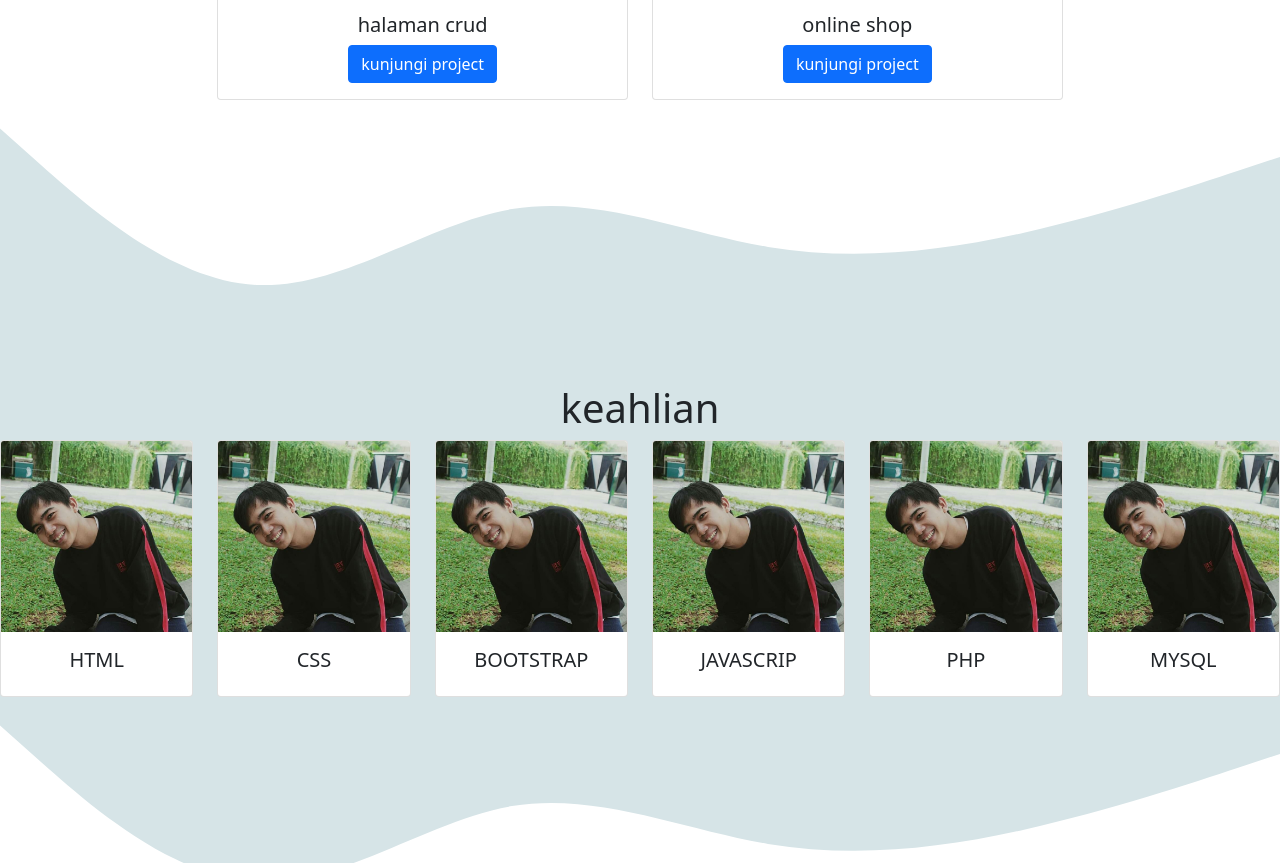
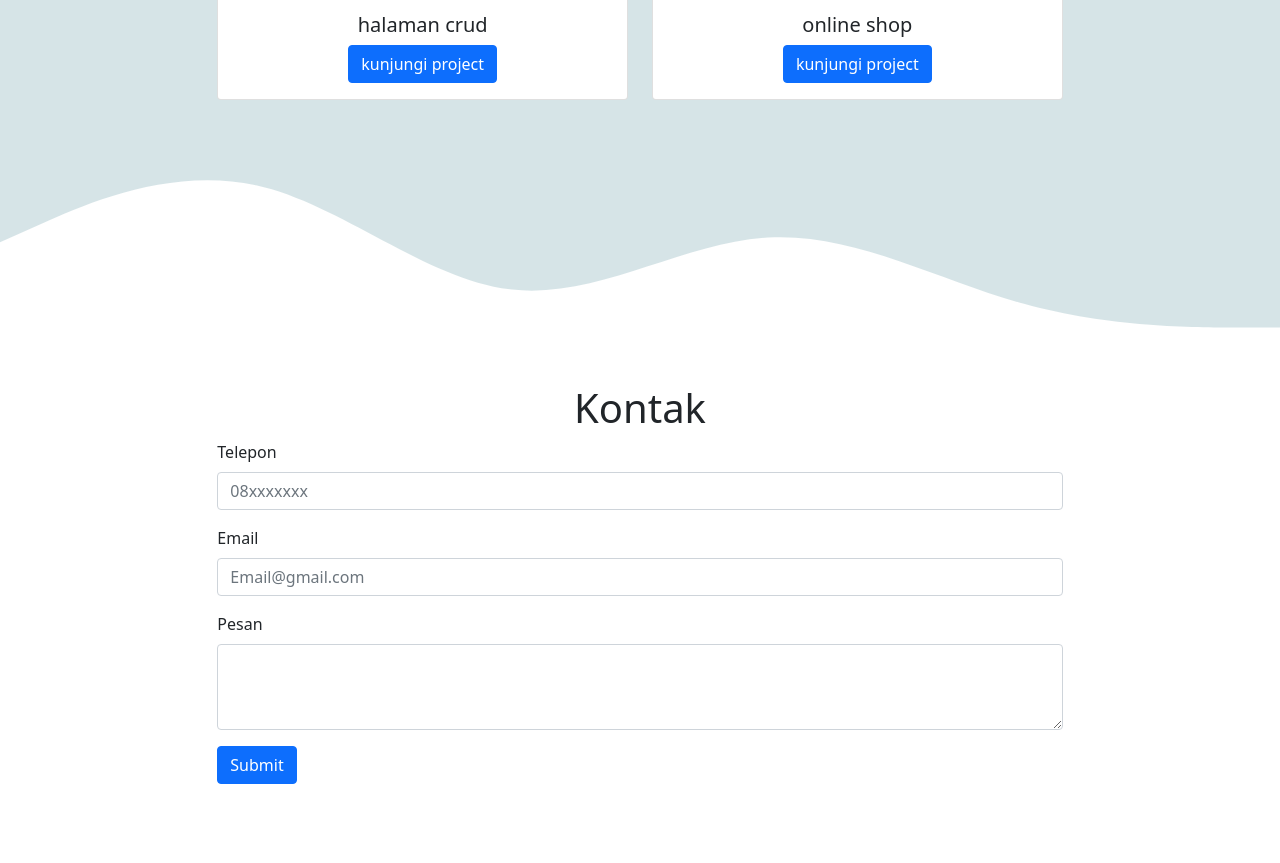
Before and after one commit to agusssetiiawan/agusssetiiawan.github.io, a plain HTML site: page index.html in a window 1280 px wide. Shown: the part 1937-2800 px from the top of the page. Drawn offline with nearby package versions, Linux system fonts and the light colour scheme.

Commit message:
menambahkan file dan memodif

```diff
--- a/css/style.css
+++ b/css/style.css
@@ -1,10 +1,15 @@
 
 
-#tentang {
+.jumbotron {
 	background-color: #d6e4e7;
 }
 
 
-#keahlian{
+#project{
 	background-color: #d6e4e7;
 }
+
+footer {
+	background-color:#0d6efd;
+	height:90px;;
+}
--- a/index.html
+++ b/index.html
@@ -35,9 +35,6 @@
                   <a class="nav-link  me-2" href="#project">project</a>
                 </li>
                 <li class="nav-item">
-                  <a class="nav-link  me-2" href="#keahlian">keahlian</a>
-                </li>
-                <li class="nav-item">
                   <a class="nav-link  me-2" href="#kontak">kontak</a>
                 </li>
               </ul>
@@ -50,7 +47,7 @@
           <img src="img/gambar.jpeg" alt="fotoku" class="rounded-circle img-thumbnail" width="200px">
           <h1 class="display-4 ">Agus setiawan</h1>
           <p class="lead">Web developer || Visual merchandiser</p>
-          <svg xmlns="http://www.w3.org/2000/svg" viewBox="0 0 1440 320"><path fill="#d6e4e7" fill-opacity="1" d="M0,160L34.3,160C68.6,160,137,160,206,181.3C274.3,203,343,245,411,234.7C480,224,549,160,617,138.7C685.7,117,754,139,823,165.3C891.4,192,960,224,1029,234.7C1097.1,245,1166,235,1234,224C1302.9,213,1371,203,1406,197.3L1440,192L1440,320L1405.7,320C1371.4,320,1303,320,1234,320C1165.7,320,1097,320,1029,320C960,320,891,320,823,320C754.3,320,686,320,617,320C548.6,320,480,320,411,320C342.9,320,274,320,206,320C137.1,320,69,320,34,320L0,320Z"></path></svg>
+         <svg xmlns="http://www.w3.org/2000/svg" viewBox="0 0 1440 320"><path fill="white" fill-opacity="1" d="M0,160L48,138.7C96,117,192,75,288,96C384,117,480,203,576,213.3C672,224,768,160,864,154.7C960,149,1056,203,1152,229.3C1248,256,1344,256,1392,256L1440,256L1440,320L1392,320C1344,320,1248,320,1152,320C1056,320,960,320,864,320C768,320,672,320,576,320C480,320,384,320,288,320C192,320,96,320,48,320L0,320Z"></path></svg>
         </div>
 <!-- akhir jumbotrion -->
 
@@ -71,16 +68,17 @@
             </div>
              <div class="row justify-content-center ">
             <div class="col-md-4 ">
-               <a href=""><button class="btn btn-primary mb-3 ">Dowload cv</button></a>
+               <a href=""><button class="btn btn-warning mb-3 shadow ">Dark mode</button></a>
             </div>
             <div class="col-md-4">
-              <a href=""><button class="btn btn-primary">Dowload cv</button></a>
+              <a href="" ><button class="btn btn-primary ">Dowload cv</button></a>
             </div>
           </div>
       </div>
+      <svg xmlns="http://www.w3.org/2000/svg" viewBox="0 0 1440 320"><path fill="#d6e4e7" fill-opacity="1" d="M0,160L48,138.7C96,117,192,75,288,96C384,117,480,203,576,213.3C672,224,768,160,864,154.7C960,149,1056,203,1152,229.3C1248,256,1344,256,1392,256L1440,256L1440,320L1392,320C1344,320,1248,320,1152,320C1056,320,960,320,864,320C768,320,672,320,576,320C480,320,384,320,288,320C192,320,96,320,48,320L0,320Z"></path></svg>
+      </section>
 
-      </section>
-     <svg xmlns="http://www.w3.org/2000/svg" viewBox="0 0 1440 320"><path fill="#d6e4e7" fill-opacity="1" d="M0,64L26.7,69.3C53.3,75,107,85,160,85.3C213.3,85,267,75,320,85.3C373.3,96,427,128,480,160C533.3,192,587,224,640,208C693.3,192,747,128,800,96C853.3,64,907,64,960,64C1013.3,64,1067,64,1120,80C1173.3,96,1227,128,1280,144C1333.3,160,1387,160,1413,160L1440,160L1440,0L1413.3,0C1386.7,0,1333,0,1280,0C1226.7,0,1173,0,1120,0C1066.7,0,1013,0,960,0C906.7,0,853,0,800,0C746.7,0,693,0,640,0C586.7,0,533,0,480,0C426.7,0,373,0,320,0C266.7,0,213,0,160,0C106.7,0,53,0,27,0L0,0Z"></path></svg>
+
 <!-- akhir dalam grid -->
 <!-- awal section project -->
     <section id="project" class="text-center">
@@ -93,7 +91,7 @@
         <div class="row justify-content-center">
           <div class="col-md-4 text-center">
            <div class="card">
-              <img src="img/gambar.jpeg" class="card-img-top" alt="halaman php">
+              <img src="img/gambar.jpeg" class="card-img-top " alt="halaman php">
               <div class="card-body">
                 <h5 class="card-title">halaman crud</h5>
                 <a href="#" class="btn btn-primary">kunjungi project</a>
@@ -111,78 +109,58 @@
           </div>
         </div>
       </div>
-      <svg xmlns="http://www.w3.org/2000/svg" viewBox="0 0 1440 320"><path fill=" #d6e4e7" fill-opacity="1" d="M0,32L48,74.7C96,117,192,203,288,208C384,213,480,139,576,122.7C672,107,768,149,864,165.3C960,181,1056,171,1152,149.3C1248,128,1344,96,1392,80L1440,64L1440,320L1392,320C1344,320,1248,320,1152,320C1056,320,960,320,864,320C768,320,672,320,576,320C480,320,384,320,288,320C192,320,96,320,48,320L0,320Z"></path></svg>
+      <svg xmlns="http://www.w3.org/2000/svg" viewBox="0 0 1440 320"><path fill="white" fill-opacity="1" d="M0,160L48,138.7C96,117,192,75,288,96C384,117,480,203,576,213.3C672,224,768,160,864,154.7C960,149,1056,203,1152,229.3C1248,256,1344,256,1392,256L1440,256L1440,320L1392,320C1344,320,1248,320,1152,320C1056,320,960,320,864,320C768,320,672,320,576,320C480,320,384,320,288,320C192,320,96,320,48,320L0,320Z"></path></svg>
+    </section>
 
-    </section>
+
 <!-- akhir projeck -->
-<!-- halawan awal keahlian -->
-   <section id="keahlian" class="text-center">
-        <div class="continer">
-                <div class="row">
-                  <div class="col-md-12">
-                    <h1>keahlian</h1>
-                  </div>
-                </div>
-                <div class="row">
-                  <div class="col-md-2">
-                        <div class="card">
-                            <img src="img/gambar.jpeg" class="card-img-top" alt="online shop">
-                            <div class="card-body">
-                              <h5 class="card-title">HTML</h5>
-                            </div>
-                        </div>
-                  </div>
-                   <div class="col-md-2">
-                    <div class="card">
-                            <img src="img/gambar.jpeg" class="card-img-top" alt="online shop">
-                            <div class="card-body" >
-                              <h5 class="card-title">CSS</h5>
 
-                            </div>
-                        </div>
-                  </div>
-                   <div class="col-md-2">
-                    <div class="card">
-                            <img src="img/gambar.jpeg" class="card-img-top" alt="online shop">
-                            <div class="card-body">
-                              <h5 class="card-title">BOOTSTRAP</h5>
 
-                            </div>
-                        </div>
-                  </div>
-                   <div class="col-md-2">
-                    <div class="card">
-                            <img src="img/gambar.jpeg" class="card-img-top" alt="online shop">
-                            <div class="card-body">
-                              <h5 class="card-title">JAVASCRIP</h5>
+<!-- kontak -->
+<section id="kontak">
+  <div class="continer">
+    <div class="row text-center ">
+        <div>
+          <div class="col-md-12">
+              <h1>Kontak</h1>
+          </div>
+        </div>
+    </div>
+    <div class="row justify-content-center">
+        <div class="col-md-8 ">
+          <form action="">
+            <fieldset >
+              <div class="mb-3">
+                <label for="telepon" class="form-label">Telepon</label>
+                <input type="text" id="telepon" class="form-control" placeholder="08xxxxxxx" required="">
+              </div>
+              <div class="mb-3">
+               <label for="email" class="form-label me-auto">Email</label>
+                <input type="textarea" id="email" class="form-control " placeholder="Email@gmail.com" required>
+              </div>
+              <div class="mb-3">
+                   <label for="exampleFormControlTextarea1" class="form-label">Pesan</label>
+                    <textarea class="form-control" id="exampleFormControlTextarea1" rows="3"></textarea>
+               </div>
+              <button type="submit" class="btn btn-primary">Submit</button>
+            </fieldset>
+          </form>
+      </div>
+</section>
+<svg xmlns="http://www.w3.org/2000/svg" viewBox="0 0 1440 320"><path fill="#0d6efd" fill-opacity="1" d="M0,160L48,138.7C96,117,192,75,288,96C384,117,480,203,576,213.3C672,224,768,160,864,154.7C960,149,1056,203,1152,229.3C1248,256,1344,256,1392,256L1440,256L1440,320L1392,320C1344,320,1248,320,1152,320C1056,320,960,320,864,320C768,320,672,320,576,320C480,320,384,320,288,320C192,320,96,320,48,320L0,320Z"></path></svg>
+<!-- terakhir kontak -->
 
-                            </div>
-                        </div>
-                  </div>
-                   <div class="col-md-2">
-                    <div class="card">
-                            <img src="img/gambar.jpeg" class="card-img-top" alt="online shop">
-                            <div class="card-body">
-                              <h5 class="card-title">PHP</h5>
+<!-- halaman footer -->
+<footer class="text-center"  >
+    <div>
+          <p> Created by Agus setiawan  <i class="bi bi-instagram"></i></p>
+    </div>
+    <div>
 
-                            </div>
-                        </div>
-                  </div>
-                   <div class="col-md-2">
-                    <div class="card">
-                            <img src="img/gambar.jpeg" class="card-img-top" alt="online shop">
-                            <div class="card-body">
-                              <h5 class="card-title">MYSQL</h5>
 
-                            </div>
-                        </div>
-                  </div>
-                </div>
-        </div>
-
-    </section>
-    <svg xmlns="http://www.w3.org/2000/svg" viewBox="0 0 1440 320"><path fill=" #d6e4e7" fill-opacity="1" d="M0,32L48,74.7C96,117,192,203,288,208C384,213,480,139,576,122.7C672,107,768,149,864,165.3C960,181,1056,171,1152,149.3C1248,128,1344,96,1392,80L1440,64L1440,0L1392,0C1344,0,1248,0,1152,0C1056,0,960,0,864,0C768,0,672,0,576,0C480,0,384,0,288,0C192,0,96,0,48,0L0,0Z"></path></svg>
-<!-- halaman akhir keahlian -->
+    </div>
+</footer>
+<!-- terkihr halaman footer -->
 
 
 
```
Also changed, not shown: dark.html (added), img/bootstrap.jpg (added), img/css.png (added), img/html.jpg (added), img/javascript.jpg (added), img/mysql.jpg (added), img/php.jpg (added).
